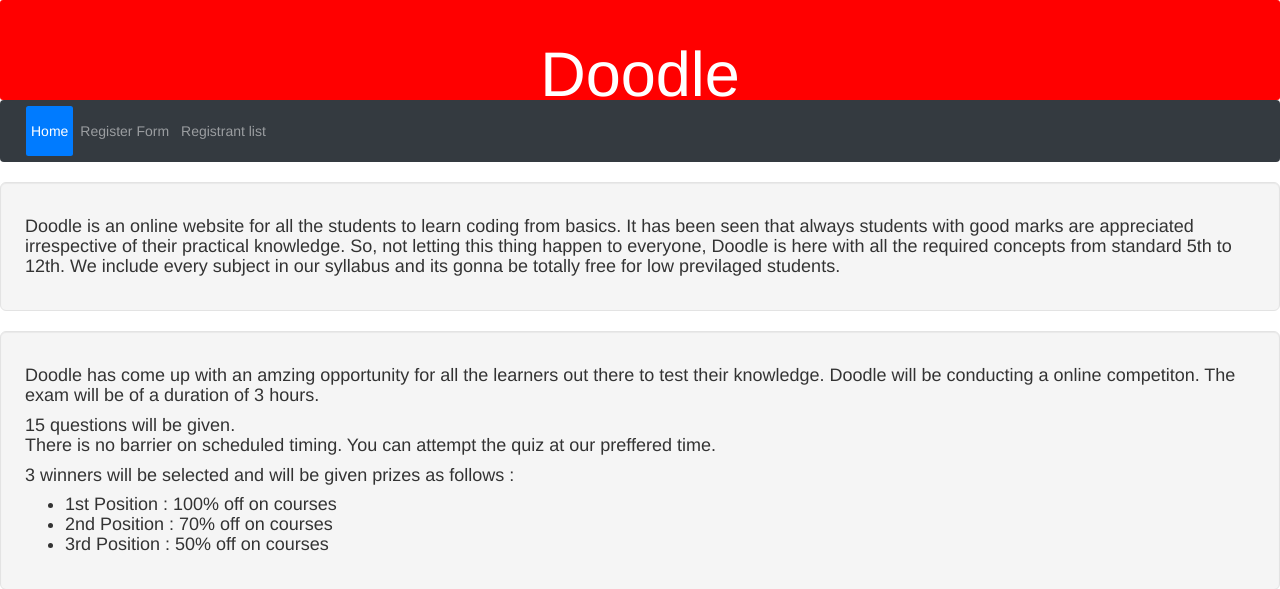
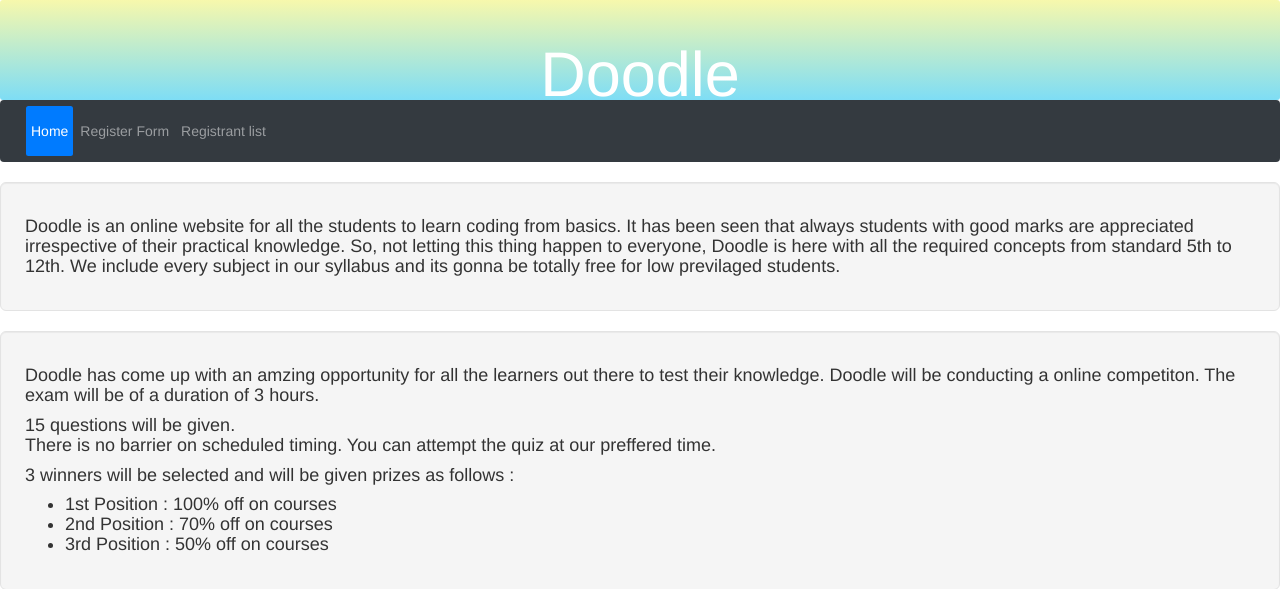
Before and after one commit to JayRawlani/WT_ass5, a PHP site: page / in a window 1280 px wide. Shown: the top 589 px of the page. Run offline with PHP 8.4, Linux system fonts and the light colour scheme; some libraries are stand-ins or nearby versions.

Commit message:
Update index.php

```diff
--- a/index.php
+++ b/index.php
@@ -68,7 +68,7 @@
 
 
     <body>
-        <div class="jumbotron text-center" style="background-color: red; color: white;"><h1 style="margin-bottom: 20px;">Doodle</h1></div>
+        <div class="jumbotron text-center" style="background-image: linear-gradient(rgb(247, 248, 172), rgb(126, 221, 245)); color: white;"><h1 style="margin-bottom: 20px;">Doodle</h1></div>
 
         <nav class="navbar navbar-expand-md bg-dark navbar-dark">
             <button class="navbar-toggler" type="button" data-toggle="collapse" data-target="#collapsibleNavbar">
```
